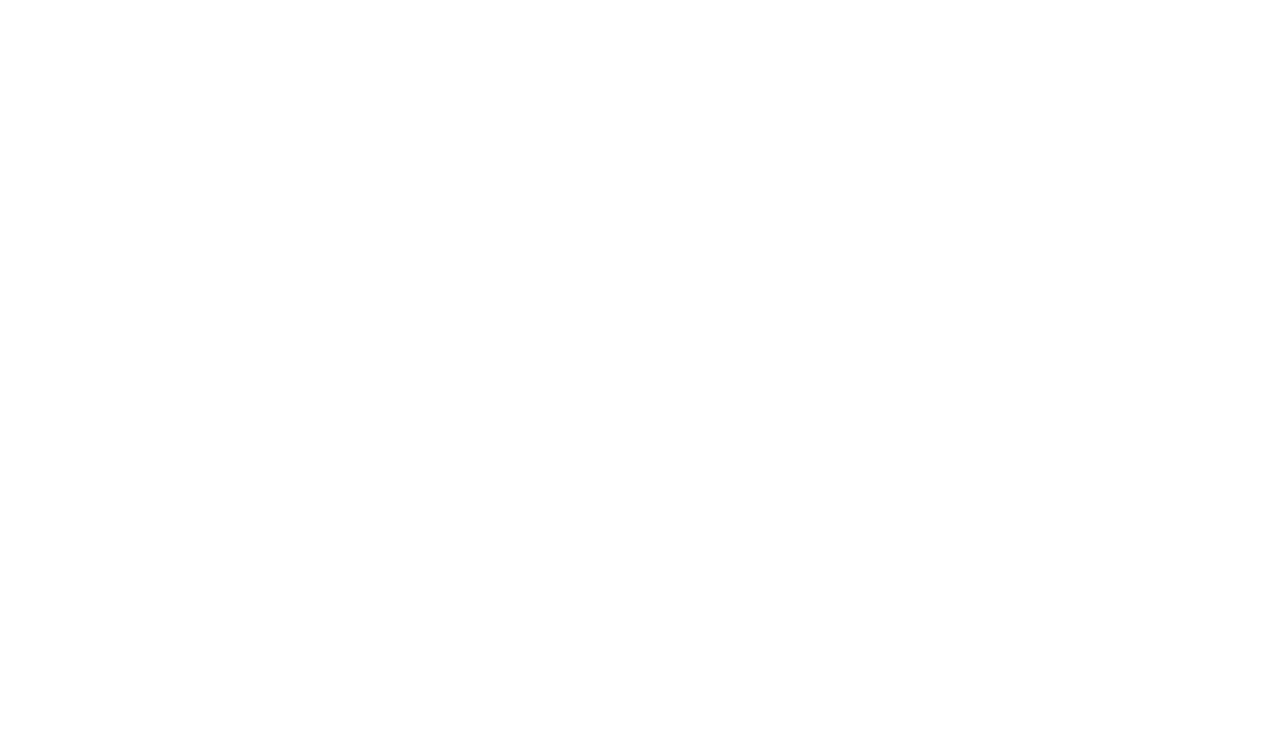
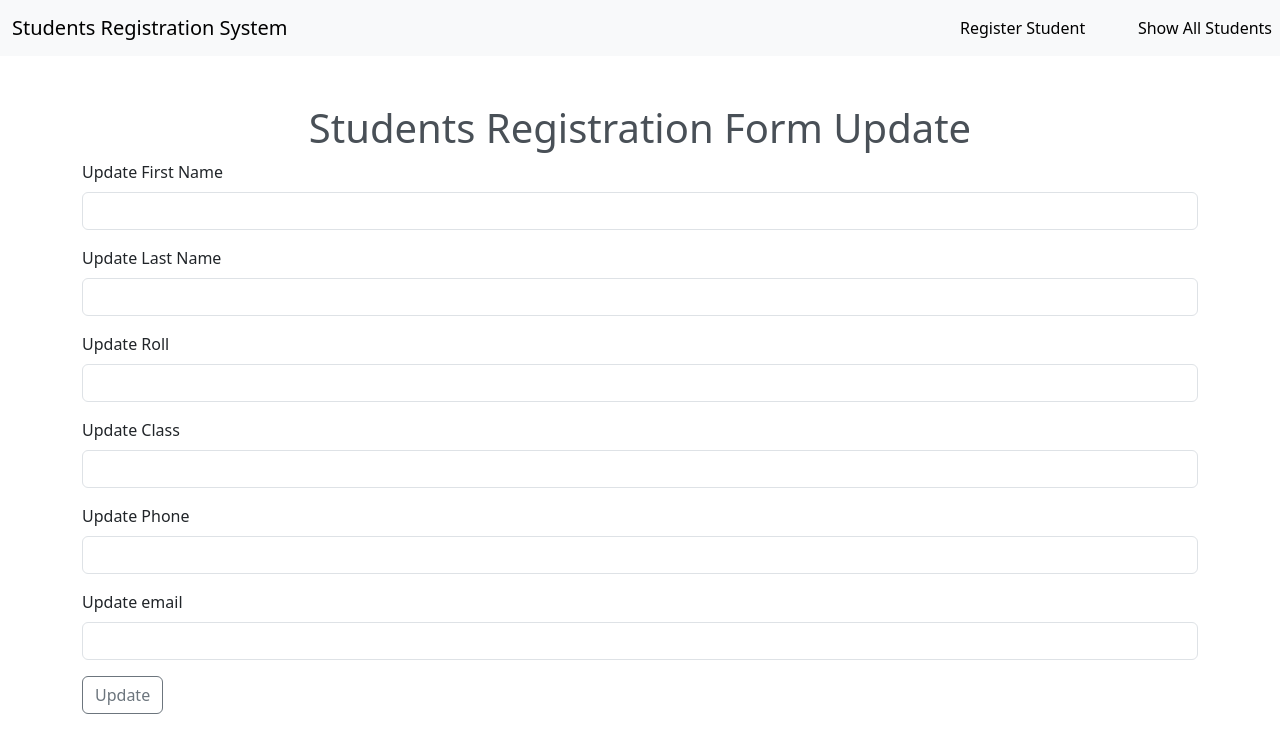
Before and after one commit to Jahirul-Islam-Jantu/oop, a plain HTML site: page ostad/studentsRegistration/update.html in a window 1280 px wide. Drawn offline with Linux system fonts and the light colour scheme.

Commit message:
update student

```diff
--- a/ostad/studentsRegistration/stdData.js
+++ b/ostad/studentsRegistration/stdData.js
@@ -23,7 +23,9 @@ class Students {
                 <td>${student.stdClass}</td>
                 <td>${student.mobile}</td>
                 <td>${student.email}</td>
-                <td class="btn btn-sm btn-outline-danger " onclick="deleteStudent(${index})">Delete</td>
+                <td class="btn btn-sm btn-outline-danger mx-2 " onclick="deleteStudent(${index})">Delete</td>
+                <td class="btn btn-sm btn-outline-warning  "><a href="${'./update.html?' + index}">Edit</a></td>
+
             </tr>
         `
             studentTable.innerHTML += row ;
@@ -39,4 +41,5 @@ function deleteStudent(index){
 
 }
 
+
     fetchStudents();
--- a/ostad/studentsRegistration/update.html
+++ b/ostad/studentsRegistration/update.html
@@ -5,9 +5,71 @@
     <meta name="viewport"
           content="width=device-width, user-scalable=no, initial-scale=1.0, maximum-scale=1.0, minimum-scale=1.0">
     <meta http-equiv="X-UA-Compatible" content="ie=edge">
-    <title>Document</title>
+    <link rel="stylesheet" href="./bootstrap/bootstrap.min.css" />
+    <link rel="stylesheet" href="./style.css" />
+    <script src="./bootstrap/bootstrap.bundle.js" defer></script>
+    <script src="./main.js" defer></script>
+    <title>Students Registration Form</title>
 </head>
 <body>
+    <nav class="navbar navbar-expand-lg navbar-light bg-light">
+        <div class="container-fluid d-flex justify-content-between">
+            <a class="navbar-brand" href="index.html">Students Registration System</a>
+        </div>
+        <div class="collapse navbar-collapse d-flex justify-content-between col-3 flex-nowrap " id="navbarText">
+            <span class="navbar-text ">
+                <a class="nav-link active" aria-current="page" href="index.html">Register Student</a>
+            </span>
+            <span class="navbar-text mx-2">
+                <a class="nav-link" href="allData.html">Show All Students</a>
+            </span>
+        </div>
+    </nav>
 
+    <div class="container mt-5">
+        <h1 class="text-center text-dark-emphasis">
+            Students Registration Form Update
+        </h1>
+        <form id="studentForm">
+            <div class="mb-3">
+                <label for="firstName" class="form-label"> Update First Name </label>
+                <input type="text"
+                       class="form-control"
+                       id="firstName"
+                       required />
+            </div>
+            <div class="mb-3">
+                <label for="lastName" class="form-label"> Update Last Name </label>
+                <input type="text"
+                       class="form-control"
+                       id="lastName"
+                       required />
+            </div>
+            <div class="mb-3">
+                <label for="roll" class="form-label"> Update Roll </label>
+                <input type="number" class="form-control" id="roll" required />
+            </div>
+            <div class="mb-3">
+                <label for="stdClass" class="form-label"> Update Class </label>
+                <input type="text"
+                       class="form-control"
+                       id="stdClass"
+                       required />
+            </div>
+            <div class="mb-3">
+                <label for="mobile" class="form-label">Update Phone </label>
+                <input type="tel" class="form-control" id="mobile" required />
+            </div>
+            <div class="mb-3">
+                <label for="email" class="form-label">Update email </label>
+                <input type="email" class="form-control" id="email" required />
+            </div>
+            <button type="submit" class="btn btn-outline-secondary">
+                Update
+            </button>
+
+        </form>
+
+    </div>
 </body>
 </html>
```
Also changed, not shown: ostad/studentsRegistration/allData.html (+1 -1 lines), ostad/studentsRegistration/index.html (+1 -0 lines), p/object.js (deleted, +0 -20 lines), ostad/studentsRegistration/update.js (added).
